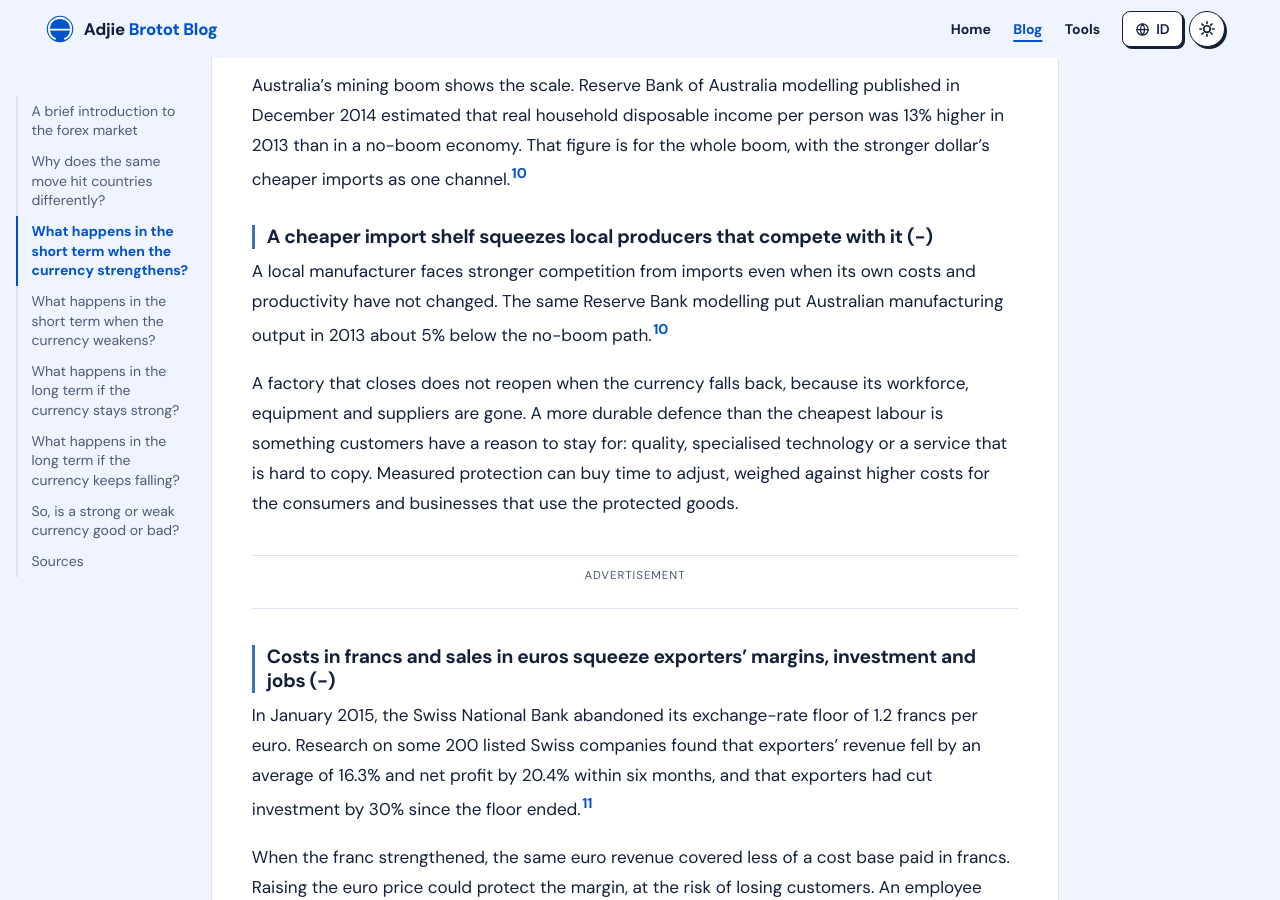
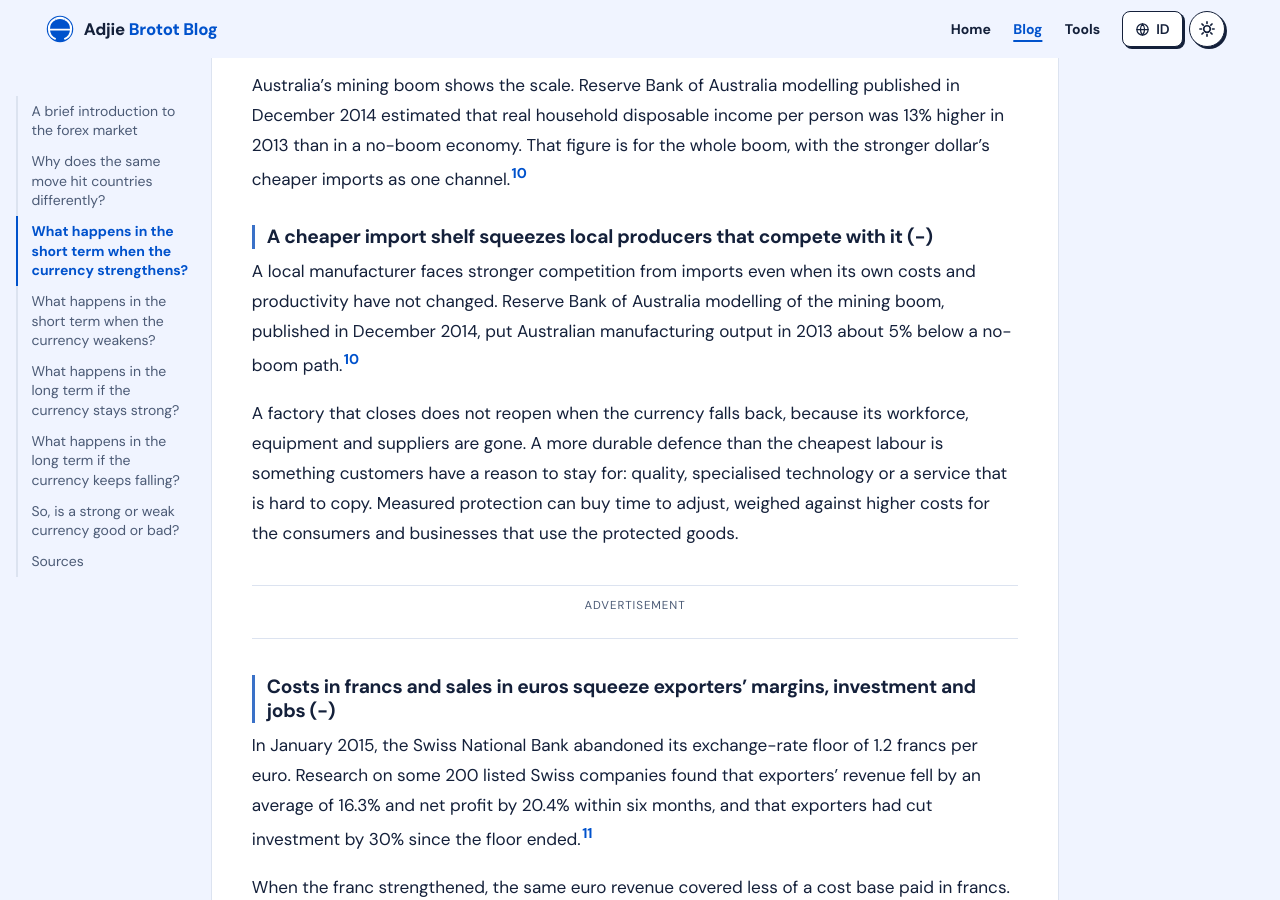
Before and after one commit to adjiebrotot/blog, a Jekyll site: the page built from en/_posts/2026-11-19-currency-appreciation-depreciation-household.md, in a window 1280 px wide and 900 px high, scrolled down 3899 px. Built offline with Jekyll 4.4.1, drawn with Linux system fonts in a browser that asks for light colours; some of the changed text lies outside the part shown.

Commit message:
English currency post: make two references self-contained
Co-Authored-By: Claude Opus 5.5 <noreply@anthropic.com>
Claude-Session: https://claude.ai/code/session_01LjR4mifLGW5PG5GPHVJ3gg

```diff
--- a/en/_posts/2026-11-19-currency-appreciation-depreciation-household.md
+++ b/en/_posts/2026-11-19-currency-appreciation-depreciation-household.md
@@ -55,7 +55,7 @@ Australia's mining boom shows the scale. Reserve Bank of Australia modelling pub
 
 ### A cheaper import shelf squeezes local producers that compete with it (−)
 
-A local manufacturer faces stronger competition from imports even when its own costs and productivity have not changed. The same Reserve Bank modelling put Australian manufacturing output in 2013 about 5% below the no-boom path.[^mining]
+A local manufacturer faces stronger competition from imports even when its own costs and productivity have not changed. Reserve Bank of Australia modelling of the mining boom, published in December 2014, put Australian manufacturing output in 2013 about 5% below a no-boom path.[^mining]
 
 A factory that closes does not reopen when the currency falls back, because its workforce, equipment and suppliers are gone. A more durable defence than the cheapest labour is something customers have a reason to stay for: quality, specialised technology or a service that is hard to copy. Measured protection can buy time to adjust, weighed against higher costs for the consumers and businesses that use the protected goods.
 
@@ -133,7 +133,7 @@ For households the benefits are practical: access to overseas goods, and an econ
 
 When home production becomes expensive for foreign customers, firms move activities abroad, and a strong currency makes buying an overseas site cheaper in home-currency terms.
 
-Japan after the 1985 Plaza Accord shows it. A March 2026 discussion paper by Hiroshi Kumanomido, using Japanese company data from 1980 to 1999, found that industries more exposed to the export shock expanded direct investment in Asia. Domestic employment adjusted less than sales, and overseas investment helped keep some jobs at home.[^plaza] Swiss exporters moved the same way: the share of their acquisitions made abroad rose from 45% to 63% after January 2015.[^swiss] For a worker, the change is in what production at home looks like and which jobs it needs.
+Japan after the 1985 Plaza Accord shows it. A March 2026 discussion paper by Hiroshi Kumanomido, using Japanese company data from 1980 to 1999, found that industries more exposed to the export shock expanded direct investment in Asia. Domestic employment adjusted less than sales, and overseas investment helped keep some jobs at home.[^plaza] Swiss exporters moved the same way: after the Swiss National Bank abandoned its franc floor in January 2015, the share of their acquisitions made abroad rose from 45% to 63%.[^swiss] For a worker, the change is in what production at home looks like and which jobs it needs.
 
 | Effect | Good or bad for households |
 | --- | --- |
```
